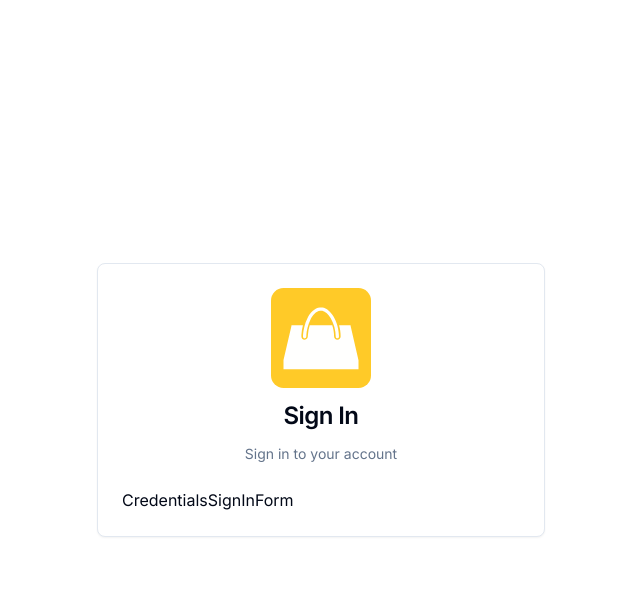
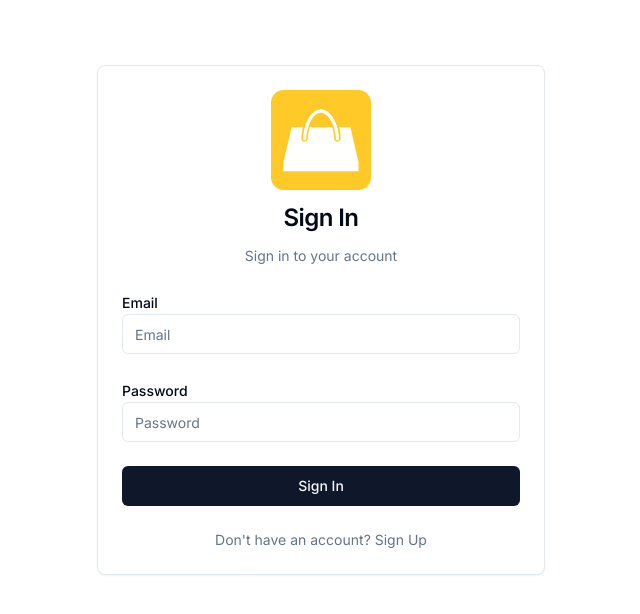
Before and after one commit to steven2711/nextjs-ecommerce, a Next.js app: page /sign-in in a window 1280 px wide. Shown: the top 614 px of the page, without its empty margins (319-959 px from the left). Built offline with nearby package versions, Linux system fonts and the light colour scheme; no server answers.

Commit message:
completed signin functionality

```diff
--- a/app/(auth)/layout.tsx
+++ b/app/(auth)/layout.tsx
@@ -3,5 +3,5 @@ export default function AuthLayout({
 }: Readonly<{
   children: React.ReactNode;
 }>) {
-  return <div className="flex-center min-h-screen w-full">{children}</div>;
+  return <div className="flex-center min-h-screen w-full px-4">{children}</div>;
 }
--- a/app/(auth)/sign-in/credentials-signin-form.tsx
+++ b/app/(auth)/sign-in/credentials-signin-form.tsx
@@ -1,3 +1,74 @@
+'use client';
+
+import { Label } from '@/components/ui/label';
+import { Input } from '@/components/ui/input';
+import { Button } from '@/components/ui/button';
+import Link from 'next/link';
+import { useActionState } from 'react';
+import { useFormStatus } from 'react-dom';
+import { signinWithCredentials } from '@/lib/actions/user.actions';
+import { useSearchParams } from 'next/navigation';
+
 export default function CredentialsSignInForm() {
-  return <div>CredentialsSignInForm</div>;
+  const [data, action] = useActionState(signinWithCredentials, {
+    success: false,
+    message: '',
+  });
+
+  const searchParams = useSearchParams();
+  const callbackUrl = searchParams.get('callbackUrl');
+
+  const SignInButton = () => {
+    const { pending } = useFormStatus();
+
+    return (
+      <Button disabled={pending} className="w-full" variant="default">
+        {pending ? 'Signing In...' : 'Sign In'}
+      </Button>
+    );
+  };
+
+  return (
+    <form action={action}>
+      <input type="hidden" name="callbackUrl" value={callbackUrl || '/'} />
+      <div className="space-y-6">
+        <div>
+          <Label htmlFor="email">Email</Label>
+          <Input
+            id="email"
+            name="email"
+            type="email"
+            placeholder="Email"
+            required
+            autoComplete="email"
+          />
+        </div>
+        <div>
+          <Label htmlFor="password">Password</Label>
+          <Input
+            id="password"
+            name="password"
+            type="password"
+            placeholder="Password"
+            required
+            autoComplete="password"
+          />
+        </div>
+        <div>
+          <SignInButton />
+        </div>
+
+        {data && !data.success && (
+          <div className="text-center text-destructive">{data.message}</div>
+        )}
+
+        <div className="text-sm text-center text-muted-foreground">
+          Don&apos;t have an account?{' '}
+          <Link href="/sign-up" className="link">
+            Sign Up
+          </Link>
+        </div>
+      </div>
+    </form>
+  );
 }
--- a/app/(auth)/sign-in/page.tsx
+++ b/app/(auth)/sign-in/page.tsx
@@ -10,13 +10,25 @@ import Link from 'next/link';
 import Image from 'next/image';
 import { APP_NAME } from '@/lib/constants';
 import CredentialsSignInForm from './credentials-signin-form';
+import { auth } from '@/auth';
+import { redirect } from 'next/navigation';
+
 export const metadata: Metadata = {
   title: 'Sign In',
 };
 
-export default function SignInPage() {
+export default async function SignInPage(props: {
+  searchParams: Promise<{ callbackUrl: string }>;
+}) {
+  const { callbackUrl } = await props.searchParams;
+  const session = await auth();
+
+  if (session) {
+    return redirect(callbackUrl || '/');
+  }
+
   return (
-    <div className="w-full max-w-md mx-auto">
+    <div className="w-full max-w-md mx-auto mt-[-20vh]">
       <Card>
         <CardHeader className="space-y-4">
           <Link href="/" className="flex-center">
--- /dev/null
+++ b/components/ui/input.tsx
@@ -0,0 +1,22 @@
+import * as React from "react"
+
+import { cn } from "@/lib/utils"
+
+const Input = React.forwardRef<HTMLInputElement, React.ComponentProps<"input">>(
+  ({ className, type, ...props }, ref) => {
+    return (
+      <input
+        type={type}
+        className={cn(
+          "flex h-10 w-full rounded-md border border-input bg-background px-3 py-2 text-base ring-offset-background file:border-0 file:bg-transparent file:text-sm file:font-medium file:text-foreground placeholder:text-muted-foreground focus-visible:outline-none focus-visible:ring-2 focus-visible:ring-ring focus-visible:ring-offset-2 disabled:cursor-not-allowed disabled:opacity-50 md:text-sm",
+          className
+        )}
+        ref={ref}
+        {...props}
+      />
+    )
+  }
+)
+Input.displayName = "Input"
+
+export { Input }
--- /dev/null
+++ b/components/ui/label.tsx
@@ -0,0 +1,26 @@
+"use client"
+
+import * as React from "react"
+import * as LabelPrimitive from "@radix-ui/react-label"
+import { cva, type VariantProps } from "class-variance-authority"
+
+import { cn } from "@/lib/utils"
+
+const labelVariants = cva(
+  "text-sm font-medium leading-none peer-disabled:cursor-not-allowed peer-disabled:opacity-70"
+)
+
+const Label = React.forwardRef<
+  React.ElementRef<typeof LabelPrimitive.Root>,
+  React.ComponentPropsWithoutRef<typeof LabelPrimitive.Root> &
+    VariantProps<typeof labelVariants>
+>(({ className, ...props }, ref) => (
+  <LabelPrimitive.Root
+    ref={ref}
+    className={cn(labelVariants(), className)}
+    {...props}
+  />
+))
+Label.displayName = LabelPrimitive.Root.displayName
+
+export { Label }
--- a/lib/actions/user.actions.ts
+++ b/lib/actions/user.actions.ts
@@ -12,16 +12,17 @@ export async function signinWithCredentials(
       password: formData.get('password'),
     });
 
-    await signIn('credentials', user);
+    await signIn('credentials', {
+      email: user.email,
+      password: user.password,
+    });
 
     return { success: true, message: 'Signed in successfully' };
   } catch (error) {
     // fix?
-    if (error) {
-      throw error;
-    }
+    throw error;
 
-    return { success: true, message: 'Invalid email or password' };
+    return { success: false, message: 'Invalid email or password' };
   }
 }
 
--- a/package.json
+++ b/package.json
@@ -17,6 +17,7 @@
     "@prisma/client": "^6.1.0",
     "@radix-ui/react-dialog": "^1.1.4",
     "@radix-ui/react-dropdown-menu": "^2.1.4",
+    "@radix-ui/react-label": "^2.1.1",
     "@radix-ui/react-slot": "^1.1.1",
     "@vercel/speed-insights": "^1.1.0",
     "bcrypt-ts-edge": "^3.0.1",
```
Also changed, not shown: 1 other file (tests, documents, lock files or other folders).
